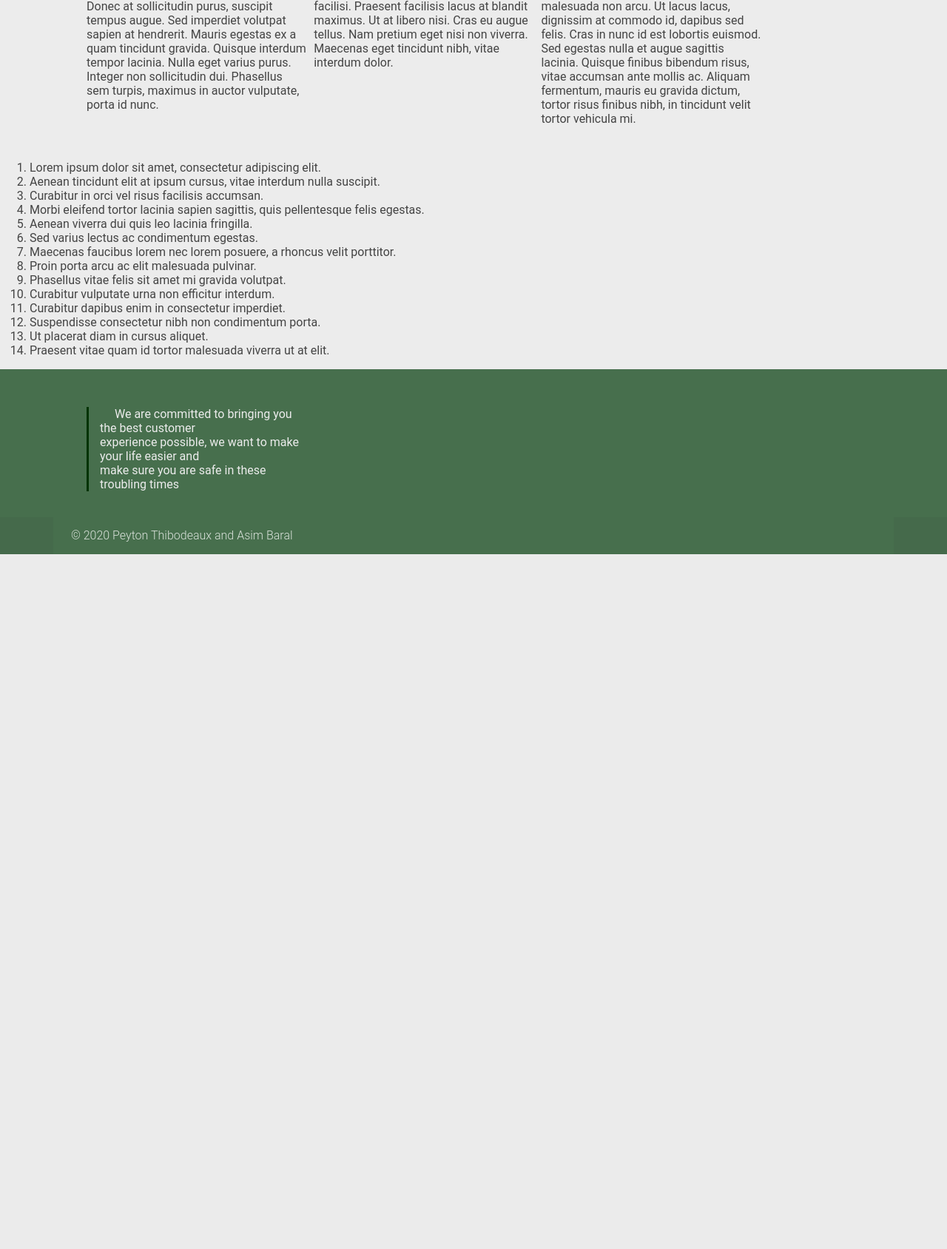
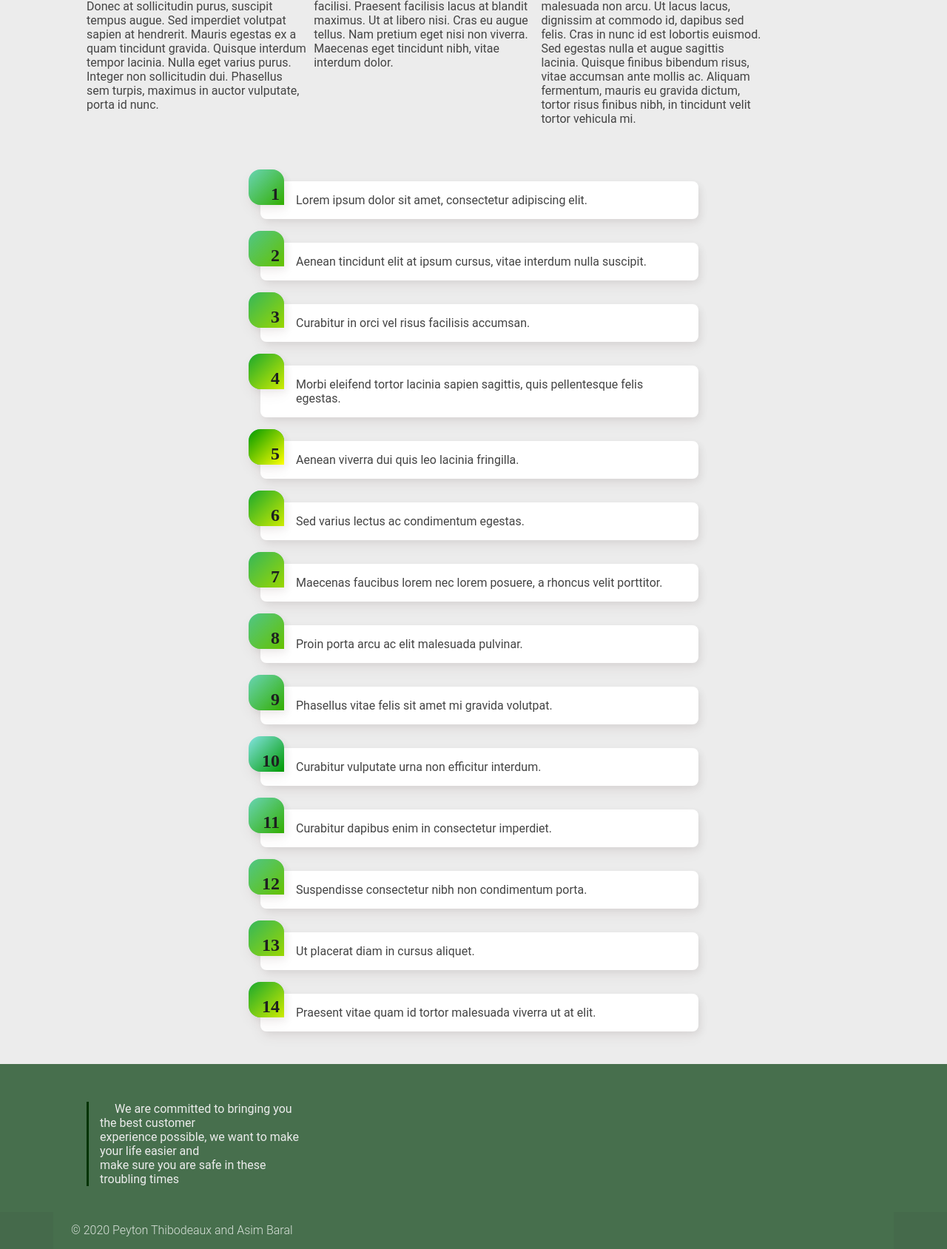
Before and after one commit to Peyton232/hack-a-solution_hackathon, a PHP site: page /website.html in a window 1280 px wide. Shown: the part 790-2478 px from the top of the page at 74% size. Before the commit the page ends 1539 px from the top, so only its background shows below. Run offline with PHP 8.4, Linux system fonts and the light colour scheme.

Commit message:
Update mystyle.css

```diff
--- a/website/mystyle.css
+++ b/website/mystyle.css
@@ -8,6 +8,14 @@ body {
   height: 100%;
   overflow-x: hidden;
   font-family: 'Roboto';
+}
+
+img {
+    max-width: 100%;
+    height: auto;
+    height: 80px;
+    margin-bottom: -20px;
+    z-index: 99999999999999999;
 }
 .left-underline {
   display: inline-block;
@@ -62,6 +70,7 @@ div.navbar > ul > li.nav-item {
   float: right;
   background-color: rgba(0, 0, 0, 0.1);
   transition: all 0.5s ease;
+  font-size: 2.5em;
 }
 div.navbar > ul > li.active {
   background-color: rgba(0, 0, 0, 0.18);
@@ -87,6 +96,7 @@ li.active > a.nav-button {
 .brand-logo {
   float: left;
   cursor: default;
+  height: auto;
 }
 .parallax {
   height: 70vh;
@@ -331,6 +341,7 @@ span.price {
   color: grey;
 }
 
+
 /* Responsive layout - when the screen is less than 800px wide, make the two columns stack on top of each other instead of next to each other (and change the direction - make the "cart" column go on top) */
 @media (max-width: 800px) {
   .row {
@@ -339,9 +350,132 @@ span.price {
   .col-25 {
     margin-bottom: 20px;
   }
+
+  div.navbar > ul.navbar-container {
+    height: 140px;
+}
+div.navbar > ul > li.nav-item {
+    height: 100%;
+}
+
+div.navbar > ul > li.nav-item {
+    font-size: 2.5em !important;
+}
+
 }
 
 
 
-/* Blank lines for ease and view */
-/* */
+
+
+/*media queries*/
+@media (max-width: 600px) {
+    div.navbar > ul.navbar-container {
+      height: 140px;
+  }
+
+  div.navbar > ul > li.nav-item {
+      height: 100%;
+  }
+
+  div.navbar > ul > li.nav-item {
+      font-size: 2.5em !important;
+  }
+
+}
+
+
+
+
+
+
+@import url(https://fonts.googleapis.com/css?family=Montserrat:900|Raleway:400,400i,700,700i);
+/*** FONTS ***/
+/*** VARIABLES ***/
+/* Colors */
+/*** EXTEND ***/
+/* box-shadow */
+ ol.gradient-list > li, ol.gradient-list > li::before {
+	 box-shadow: 0.25rem 0.25rem 0.6rem rgba(0, 0, 0, 0.05), 0 0.5rem 1.125rem rgba(75, 0, 0, 0.05);
+}
+/*** STYLE ***/
+main, main:before, main:after, ol, ol:before, ol:after, li, li:before, li:after {
+	 box-sizing: border-box;
+}
+
+
+ main {
+	 display: block;
+	 margin: 0 auto;
+	 max-width: 40rem;
+	 padding: 1rem;
+}
+ ol.gradient-list {
+	 counter-reset: gradient-counter;
+	 list-style: none;
+	 margin: 1.75rem 0;
+	 padding-left: 1rem;
+}
+ ol.gradient-list > li {
+	 background: white;
+	 border-radius: 0 0.5rem 0.5rem 0.5rem;
+	 counter-increment: gradient-counter;
+	 margin-top: 1rem;
+	 min-height: 3rem;
+	 padding: 1rem 1rem 1rem 3rem;
+	 position: relative;
+}
+ ol.gradient-list > li::before, ol.gradient-list > li::after {
+	 background: linear-gradient(135deg, #83e4e2 0%, #090 100%);
+	 border-radius: 1rem 1rem 0 1rem;
+	 content: '';
+	 height: 3rem;
+	 left: -1rem;
+	 overflow: hidden;
+	 position: absolute;
+	 top: -1rem;
+	 width: 3rem;
+}
+ ol.gradient-list > li::before {
+	 align-items: flex-end;
+	 content: counter(gradient-counter);
+	 color: #1d1f20;
+	 display: flex;
+	 font: 900 1.5em/1 'Montserrat';
+	 justify-content: flex-end;
+	 padding: 0.125em 0.25em;
+	 z-index: 1;
+}
+ ol.gradient-list > li:nth-child(10n+1):before {
+	 background: linear-gradient(135deg, rgba(0, 153, 0, 0.2) 0%, rgba(255, 255, 0, 0.2) 100%);
+}
+ ol.gradient-list > li:nth-child(10n+2):before {
+	 background: linear-gradient(135deg, rgba(0, 153, 0, 0.4) 0%, rgba(255, 255, 0, 0.4) 100%);
+}
+ ol.gradient-list > li:nth-child(10n+3):before {
+	 background: linear-gradient(135deg, rgba(0, 153, 0, 0.6) 0%, rgba(255, 255, 0, 0.6) 100%);
+}
+ ol.gradient-list > li:nth-child(10n+4):before {
+	 background: linear-gradient(135deg, rgba(0, 153, 0, 0.8) 0%, rgba(255, 255, 0, 0.8) 100%);
+}
+ ol.gradient-list > li:nth-child(10n+5):before {
+	 background: linear-gradient(135deg, rgba(0, 153, 0, 1) 0%, rgba(255, 255, 0, 1) 100%);
+}
+ ol.gradient-list > li:nth-child(10n+6):before {
+	 background: linear-gradient(135deg, rgba(0, 153, 0, 0.8) 0%, rgba(255, 255, 0, 0.8) 100%);
+}
+ ol.gradient-list > li:nth-child(10n+7):before {
+	 background: linear-gradient(135deg, rgba(0, 153, 0, 0.6) 0%, rgba(255, 255, 0, 0.6) 100%);
+}
+ ol.gradient-list > li:nth-child(10n+8):before {
+	 background: linear-gradient(135deg, rgba(0, 153, 0, 0.4) 0%, rgba(255, 255, 0, 0.4) 100%);
+}
+ ol.gradient-list > li:nth-child(10n+9):before {
+	 background: linear-gradient(135deg, rgba(0, 153, 0, 0.2) 0%, rgba(255, 255, 0, 0.2) 100%);
+}
+ ol.gradient-list > li:nth-child(10n+10):before {
+	 background: linear-gradient(135deg, rgba(0, 153, 0, 0) 0%, rgba(255, 255, 0, 0) 100%);
+}
+ ol.gradient-list > li + li {
+	 margin-top: 2rem;
+}
```
